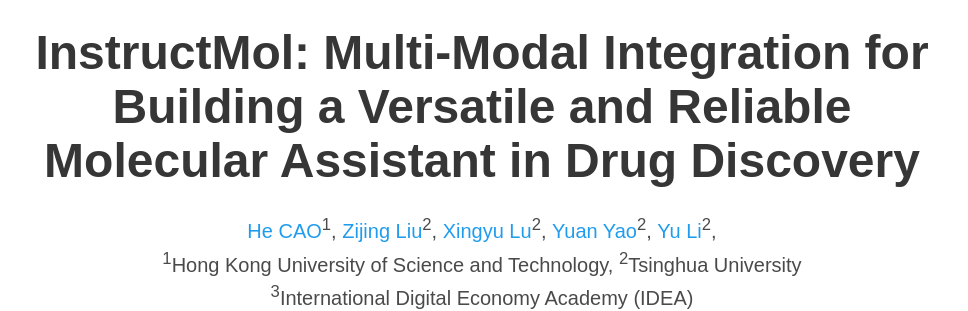
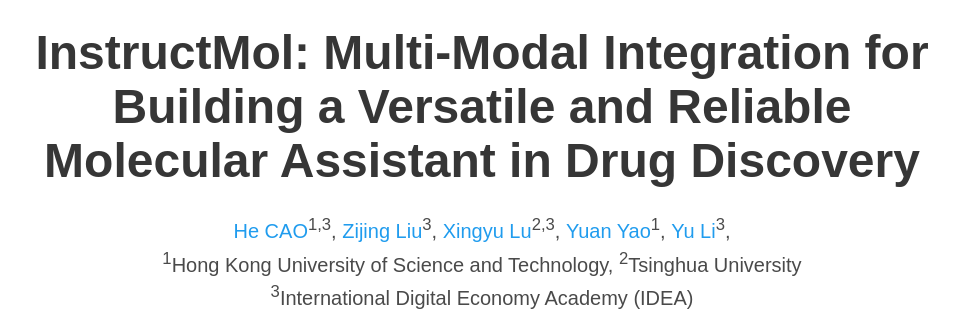
Before and after one commit to IDEA-XL/InstructMol, a plain HTML site: page docs/index.html in a window 1280 px wide. Shown: the part 74-385 px from the top of the page, without its empty margins (158-1126 px from the left). Drawn offline with nearby package versions, Linux system fonts and the light colour scheme; some icons are missing; a web font is replaced by a local one.

Commit message:
fix error in page

```diff
--- a/docs/index.html
+++ b/docs/index.html
@@ -91,17 +91,17 @@
           <h1 class="title is-1 publication-title">InstructMol: Multi-Modal Integration for Building a Versatile and Reliable Molecular Assistant in Drug Discovery</h1>
           <div class="is-size-5 publication-authors">
             <span class="author-block">
-              <a href="https://github.com/CiaoHe">He CAO</a><sup>1</sup>,</span>
+              <a href="https://github.com/CiaoHe">He CAO</a><sup>1,3</sup>,</span>
             <span class="author-block">
-              <a href="https://utkarshsinha.com">Zijing Liu</a><sup>2</sup>,</span>
+              <a href="https://github.com/IDEA-XL">Zijing Liu</a><sup>3</sup>,</span>
             <span class="author-block">
-              <a href="https://jonbarron.info">Xingyu Lu</a><sup>2</sup>,
+              <a href="https://github.com/IDEA-XL">Xingyu Lu</a><sup>2,3</sup>,
             </span>
             <span class="author-block">
-              <a href="http://sofienbouaziz.com">Yuan Yao</a><sup>2</sup>,
+              <a href="https://yao-lab.github.io/">Yuan Yao</a><sup>1</sup>,
             </span>
             <span class="author-block">
-              <a href="https://www.danbgoldman.com">Yu Li</a><sup>2</sup>,
+              <a href="https://yu-li.github.io/">Yu Li</a><sup>3</sup>,
             </span>
           </div>
 
@@ -358,7 +358,7 @@
          href="./static/videos/nerfies_paper.pdf">
         <i class="fas fa-file-pdf"></i>
       </a>
-      <a class="icon-link" href="https://github.com/keunhong" class="external-link" disabled>
+      <a class="icon-link" href="https://github.com/CiaoHe" class="external-link" disabled>
         <i class="fab fa-github"></i>
       </a>
     </div>
```
